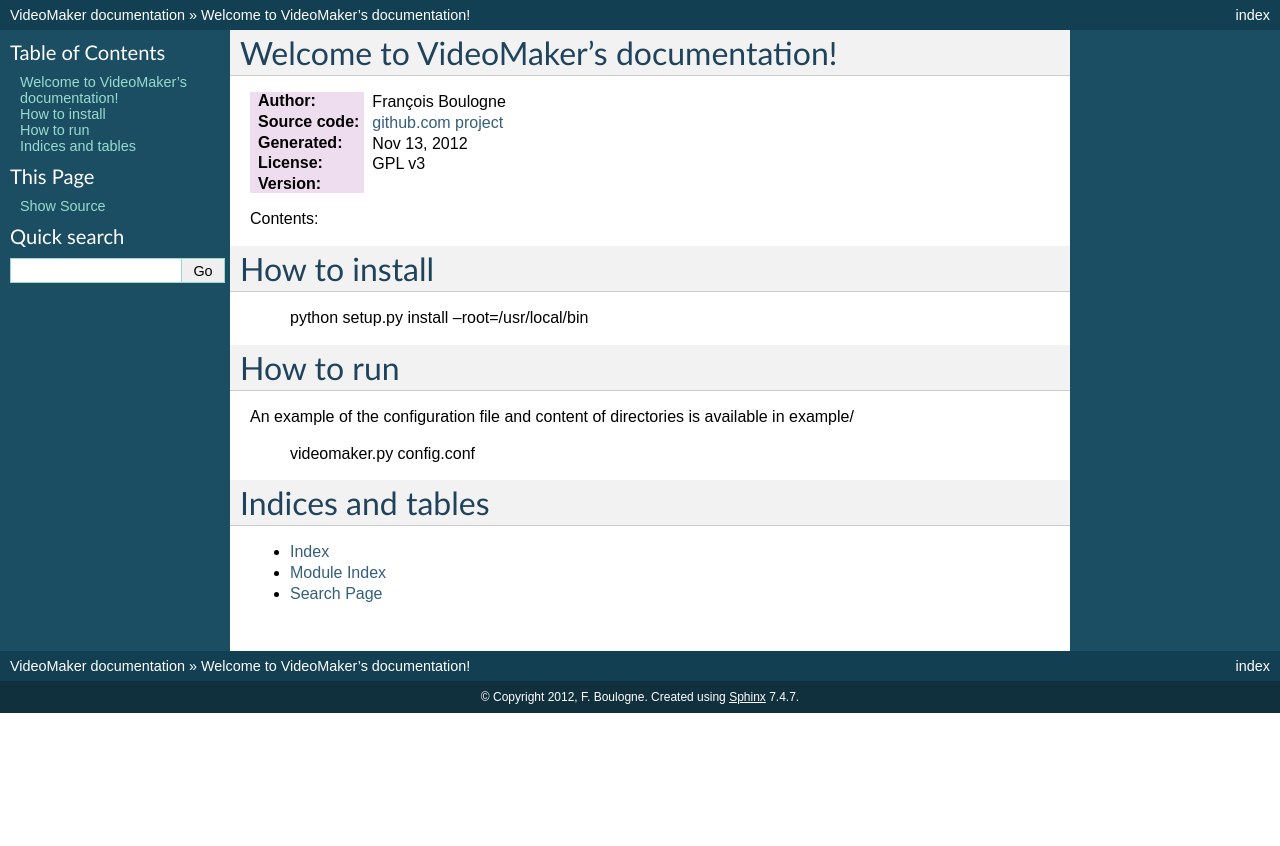
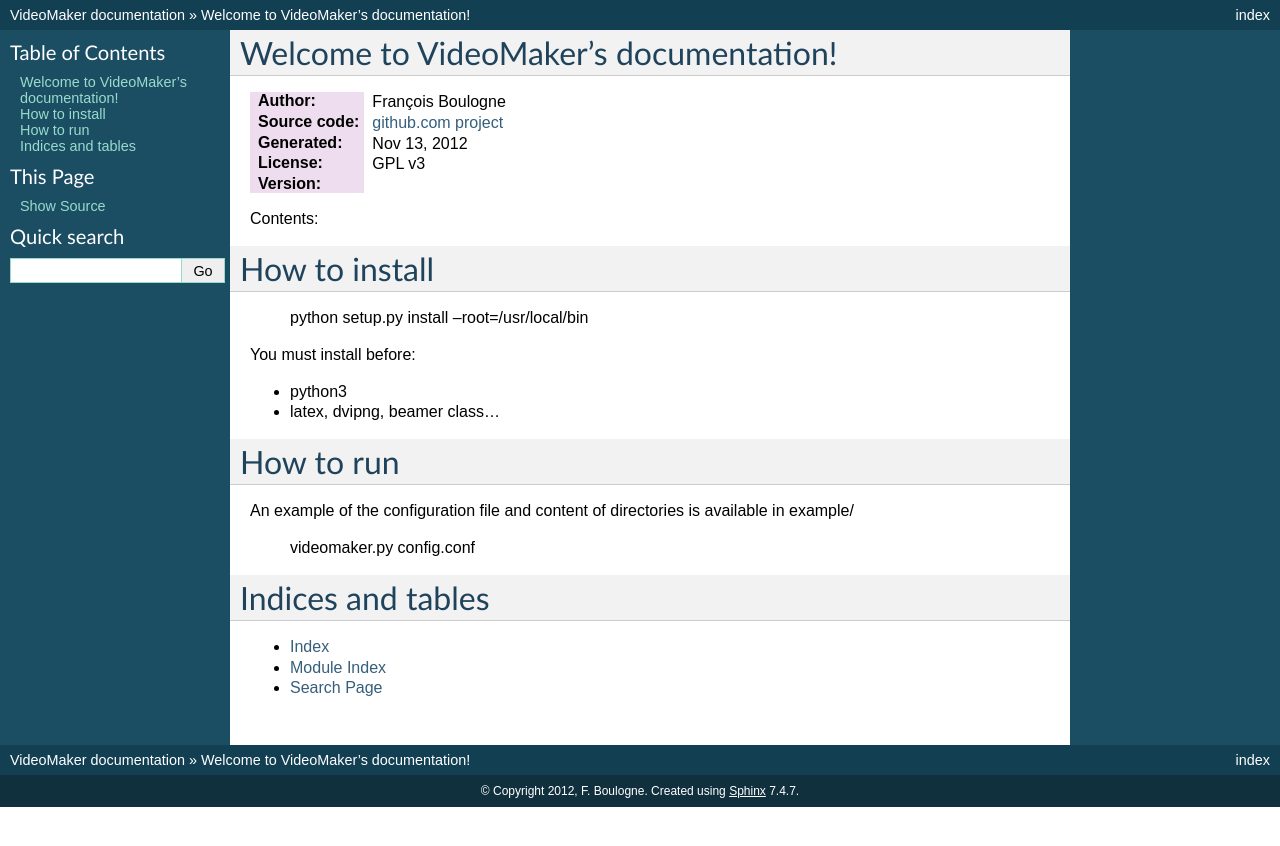
Before and after one commit to sciunto/VideoMaker, a Sphinx documentation site: the page built from doc/source/index.rst, in a window 1280 px wide. Shown: the top 846 px of the page. Built offline with Sphinx 7.4.7, drawn with Linux system fonts in a browser that asks for light colours.

Commit message:
add deps

```diff
--- a/doc/source/index.rst
+++ b/doc/source/index.rst
@@ -25,6 +25,10 @@
 
     python setup.py install --root=/usr/local/bin
 
+You must install before:
+
+* python3
+* latex, dvipng, beamer class...
 
 How to run
 ==========
```
